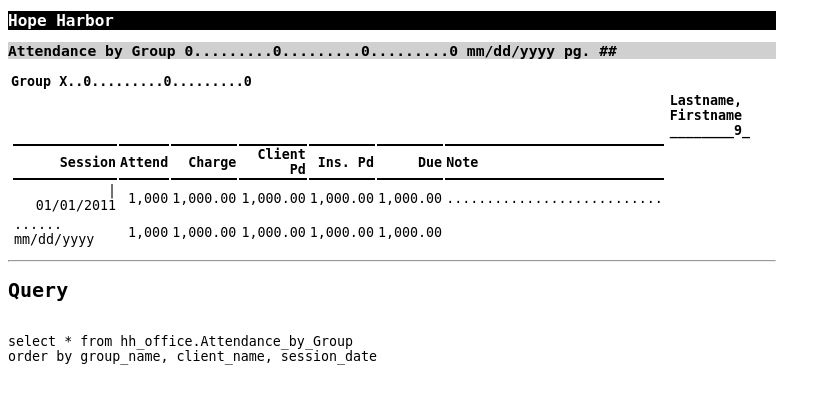
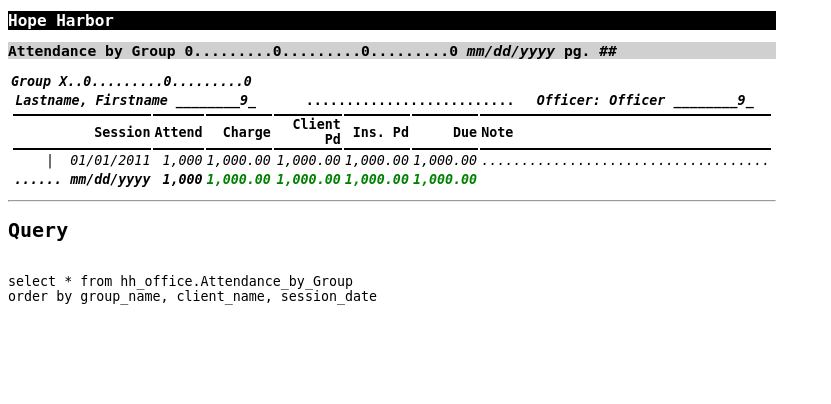
Before and after one commit to dckc/hh-office, a PHP site: page /templates/attendance_by_group.html in a window 1280 px wide. Shown: the top 404 px of the page, without its empty margins (0-831 px from the left). Run offline with PHP 8.4, Linux system fonts and the light colour scheme.

Commit message:
tweak HTML view of report specs

```diff
--- a/templates/attendance_by_group.html
+++ b/templates/attendance_by_group.html
@@ -21,15 +21,21 @@
 <thead>
   <tr id="per_group">
     <th id="group_id" title="group_name" align="left" class="field"
+        colspan="2"
 	>Group X..0.........0.........0</th>
   </tr>
   <tr id="per_client">
     <th class="literal blank">  </th>
     <th id="client_id" title="client_name" align="left" class="field"
 	>Lastname, Firstname ________9_</th>
+    <th class="literal blank">..........................</th>
+    <th class="field" title="iif(officer_name>'', 'Officer: ', '')"
+	>Officer: </th>
+    <th id="client_id" title="officer_name" align="left" class="field"
+	>Officer             ________9_</th>
   </tr>
 </thead>
-<tbody><tr><td>
+<tbody><tr><td colspan="9">
 
 
 <table class="Detail">
@@ -41,13 +47,13 @@
       <th align="right">Client Pd</th>
       <th align="right">Ins. Pd</th>
       <th align="right">Due</th>
-      <th align="left">Note</th>
+      <th align="left">  Note</th>
     </tr>
   </thead>
 
   <tfoot>
     <tr class="per_client">
-      <td>...... mm/dd/yyyy<!-- placeholder for session date in footer --></td>
+      <td>......&#160;mm/dd/yyyy<!-- placeholder for session date in footer --></td>
       <td title="attend_n" class="sum" align="right"
 	  > 1,000</td>
       <td title="charge" class="sum money" align="right"
@@ -78,7 +84,7 @@
 	  > 1,000.00</td>
       <!-- todo: more space before note -->
       <td title="note" align="left"
-	  >...........................<!--
+	  >....................................<!--
       todo: handle multi-line notes --></td>
     </tr>
   </tbody>
--- a/templates/office.css
+++ b/templates/office.css
@@ -6,6 +6,13 @@ h1.ReportHeader { font-size: 12pt }
 h2.PageHeader { background: #d0d0d0; font-size: 11pt }
 
 .reversed { color: white; background: black }
+
+.Breaks tfoot { font-weight: bold }
+.field { font-style: italic }
+.Detail tbody tr td { font-style: italic }
+.Breaks tfoot tr td { font-style: italic }
+
+.money { color: green }
 
 /* hmm... table { width: 100% } */
 
```
